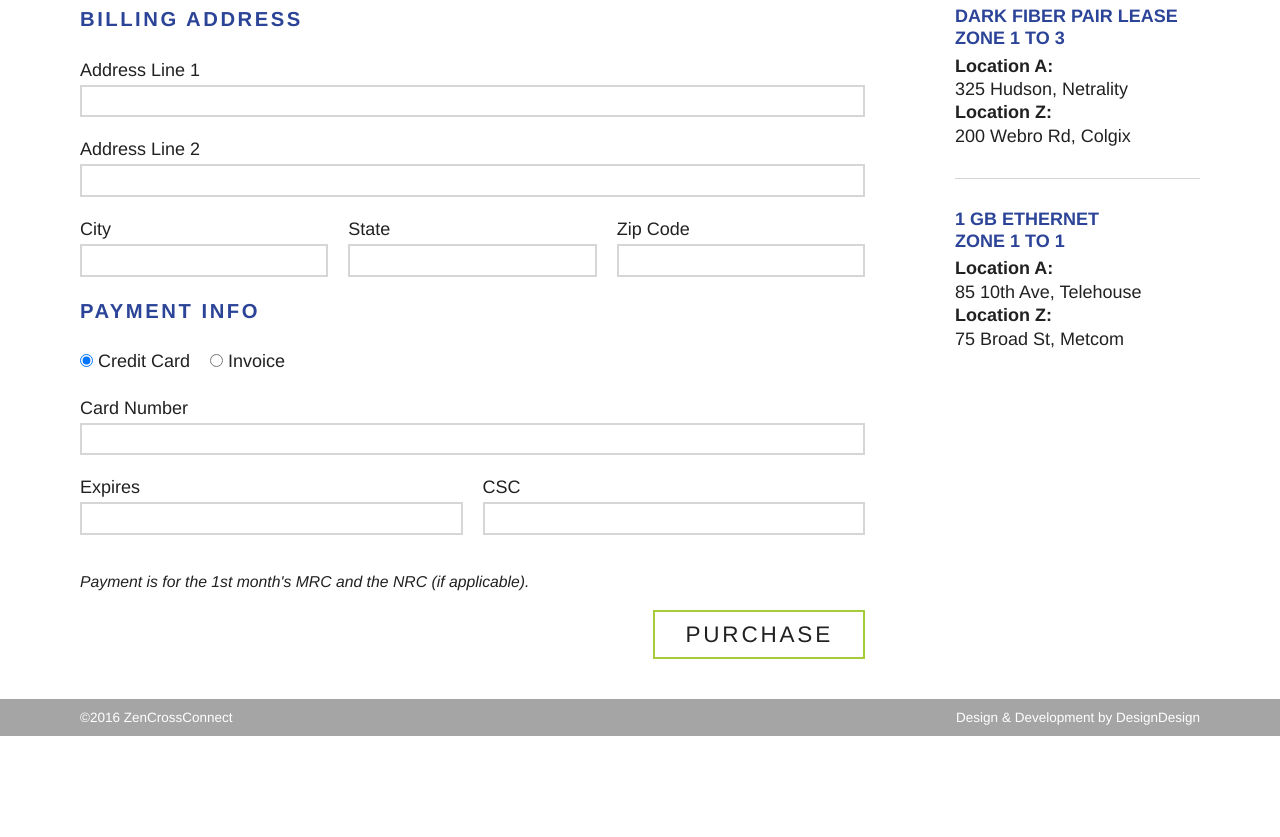
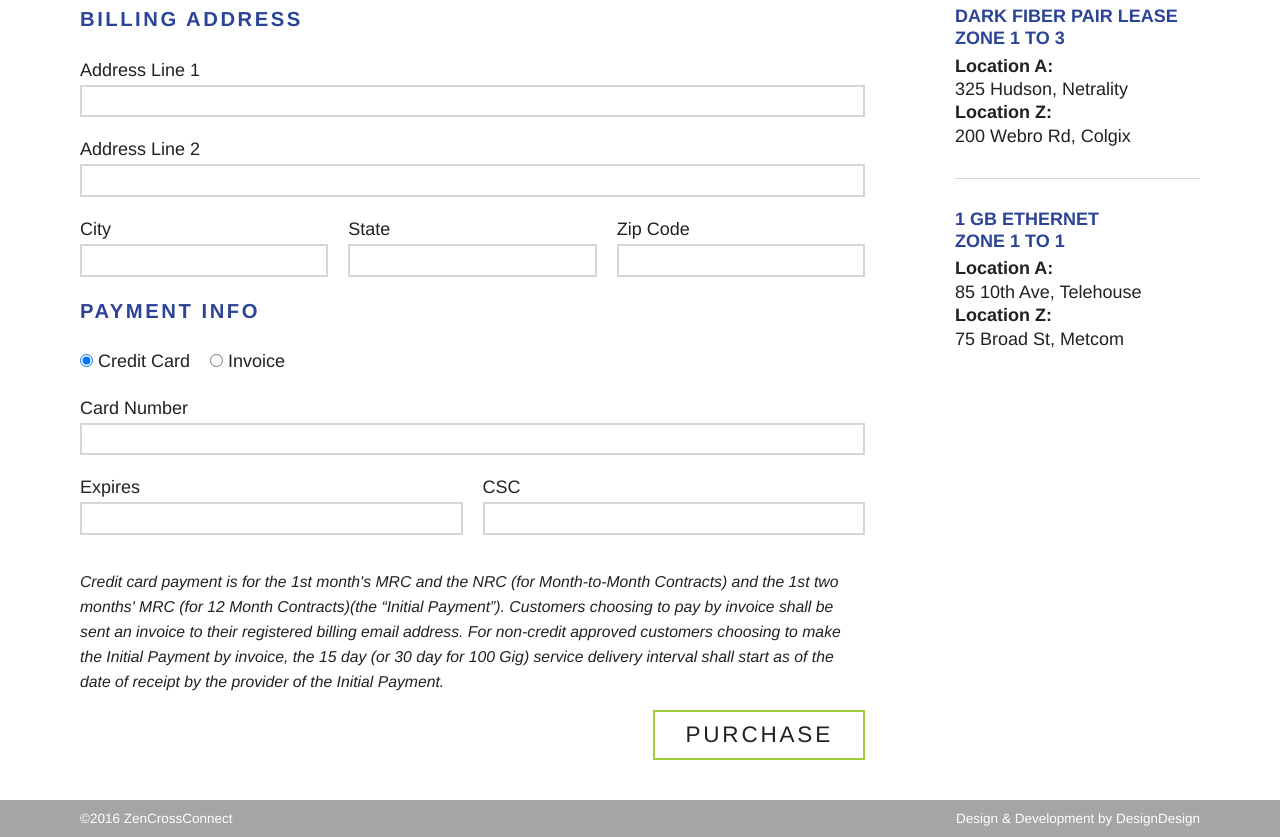
Before and after one commit to lycorine/zxc, a website: page dist/checkout.html in a window 1280 px wide. Shown: the part 496-1333 px from the top of the page. Before the commit the page ends 1232 px from the top, so only its background shows below. Drawn offline with Linux system fonts and the light colour scheme.

Commit message:
Update checkout disclaimer

```diff
--- a/dist/checkout.html
+++ b/dist/checkout.html
@@ -189,7 +189,7 @@
                 </div>
               </fieldset>
 
-              <p class="disclaimer">Payment is for the 1st month's MRC and the NRC (if applicable).</p>
+              <p class="disclaimer">Credit card payment is for the 1st month's MRC and the NRC (for Month-to-Month Contracts) and the 1st two months' MRC (for 12 Month Contracts)(the “Initial Payment”). Customers choosing to pay by invoice shall be sent an invoice to their registered billing email address. For non-credit approved customers choosing to make the Initial Payment by invoice, the 15 day (or 30 day for 100 Gig) service delivery interval shall start as of the date of receipt by the provider of the Initial Payment.</p>
 
               <input class="button" type="submit" value="Purchase">
 
```
